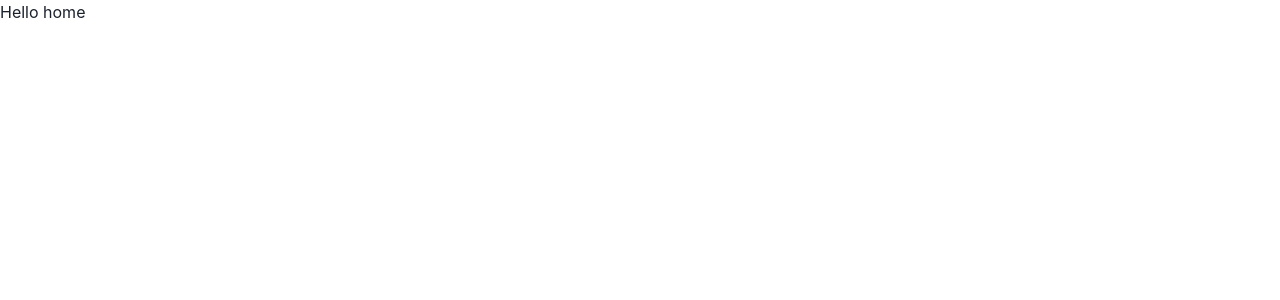
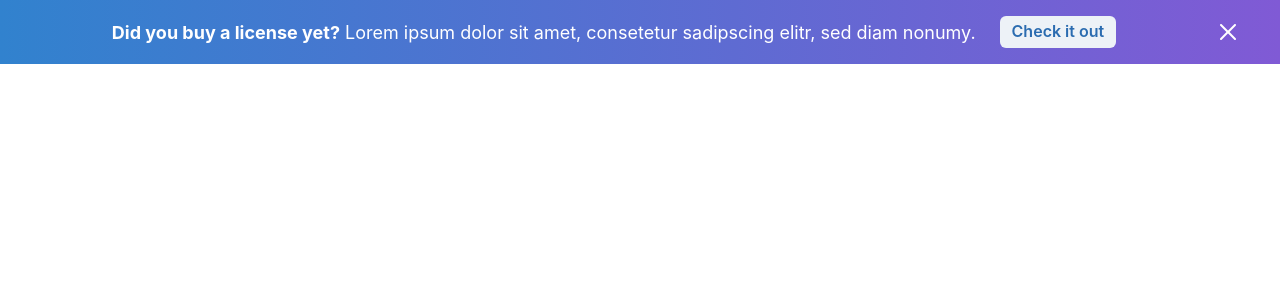
Before and after one commit to vmc08/pokedex, a Next.js app: page / in a window 1280 px wide. Shown: the top 300 px of the page. Built offline with nearby package versions, Linux system fonts and the light colour scheme.

Commit message:
feature(banner): add banner component

```diff
--- /dev/null
+++ b/components/Banner/Banner.tsx
@@ -0,0 +1,39 @@
+import {
+  Flex, Box,
+  IconButton,
+} from "@chakra-ui/react"
+import { CloseIcon } from "@chakra-ui/icons"
+
+interface IBannerProps {
+  closable?: boolean
+}
+
+const Banner: React.FC<IBannerProps> = ({ closable, children }) => (
+  <Flex
+    py={3}
+    px={[3, 5, 5, 8]}
+    justifyContent="space-between"
+    alignItems={["flex-start", "center"]}
+    bgGradient="linear(to-r, blue.500, purple.500)"
+  >
+    <Box
+      display={["block", "flex"]}
+      alignItems="center"
+      justifyContent="center"
+      width="full"
+    >
+      {children}
+    </Box>
+    {closable && (
+      <IconButton
+        ml={3}
+        variant="ghost"
+        color="white"
+        aria-label="Close banner"
+        icon={<CloseIcon />}
+      />
+    )}
+  </Flex>
+)
+
+export default Banner
--- /dev/null
+++ b/components/Banner/index.tsx
@@ -0,0 +1 @@
+export { default } from './Banner'
--- a/package.json
+++ b/package.json
@@ -8,6 +8,7 @@
     "start": "next start"
   },
   "dependencies": {
+    "@chakra-ui/icons": "^1.0.13",
     "@chakra-ui/react": "^1.6.1",
     "@emotion/react": "^11.4.0",
     "@emotion/styled": "^11.3.0",
--- a/pages/_document.tsx
+++ b/pages/_document.tsx
@@ -1,5 +1,5 @@
-import NextDocument, { Html, Head, Main, NextScript } from 'next/document'
-import { ColorModeScript } from '@chakra-ui/react'
+import NextDocument, { Html, Head, Main, NextScript } from "next/document"
+import { ColorModeScript } from "@chakra-ui/react"
 
 export default class Document extends NextDocument {
   render() {
--- a/pages/api/hello.ts
+++ b/pages/api/hello.ts
@@ -1,5 +1,5 @@
 // Next.js API route support: https://nextjs.org/docs/api-routes/introduction
-import { NextApiRequest, NextApiResponse } from 'next'
+import { NextApiRequest, NextApiResponse } from "next"
 
 export default (req: NextApiRequest, res: NextApiResponse<{ name: string }>) => {
   res.status(200).json({ name: 'John Doe' })
--- a/pages/index.tsx
+++ b/pages/index.tsx
@@ -1,7 +1,29 @@
-export default function Home() {
+import { Flex, Text, Button } from "@chakra-ui/react"
+
+import Banner from 'components/Banner'
+
+export default function IndexPage() {
   return (
-    <div>
-      Hello home
-    </div>
+    <Banner closable>
+      <Flex fontSize="large">
+        <Text color="white">
+          <b>Did you buy a license yet?</b> Lorem ipsum dolor sit amet, consetetur sadipscing elitr, sed diam nonumy.
+        </Text>
+      </Flex>
+      <Button
+        flexShrink={0}
+        color="blue.600"
+        size="sm"
+        fontSize="medium"
+        cursor="pointer"
+        mt={[3, 0]}
+        ml={[0, 6]}
+        width={["full", "auto"]}
+        as="a"
+        href="#"
+      >
+        Check it out
+      </Button>
+    </Banner>
   )
 }
--- /dev/null
+++ b/theme/index.ts
@@ -0,0 +1,3 @@
+import { extendTheme } from "@chakra-ui/react"
+
+export default extendTheme()
```
Also changed, not shown: pages/_app.tsx (+5 -3 lines), 1 other file (tests, documents, lock files or other folders).
